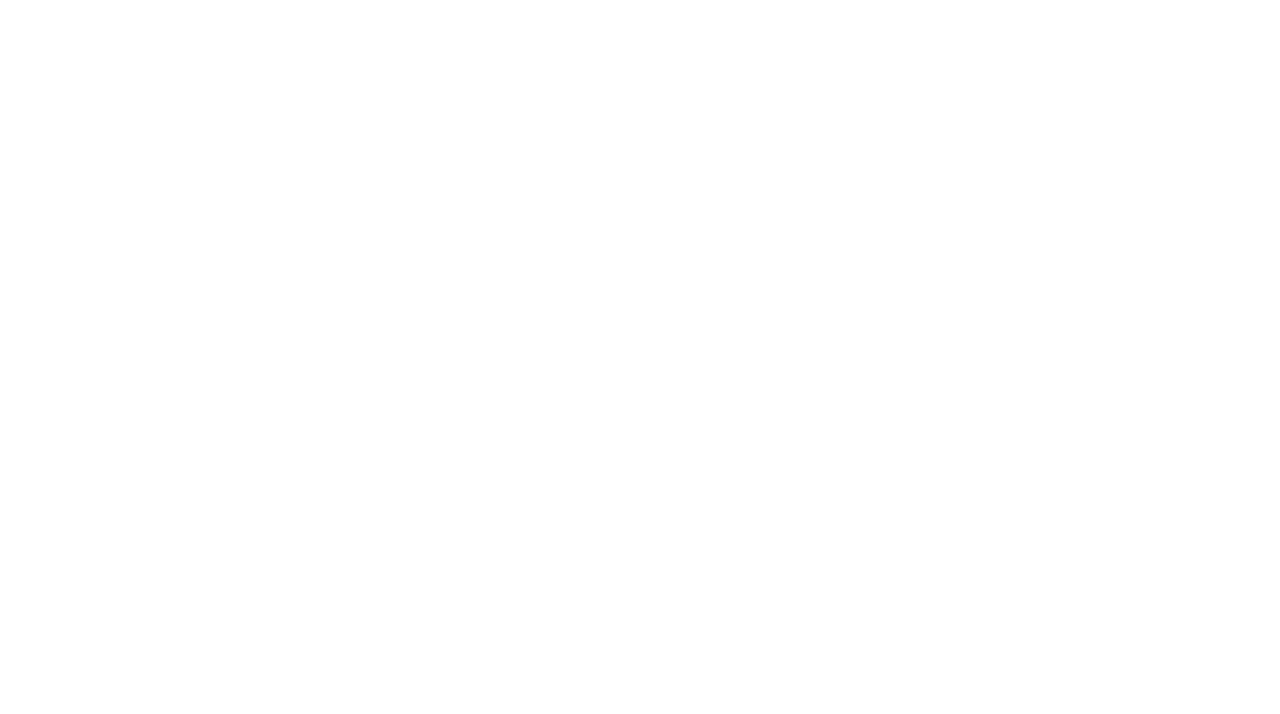
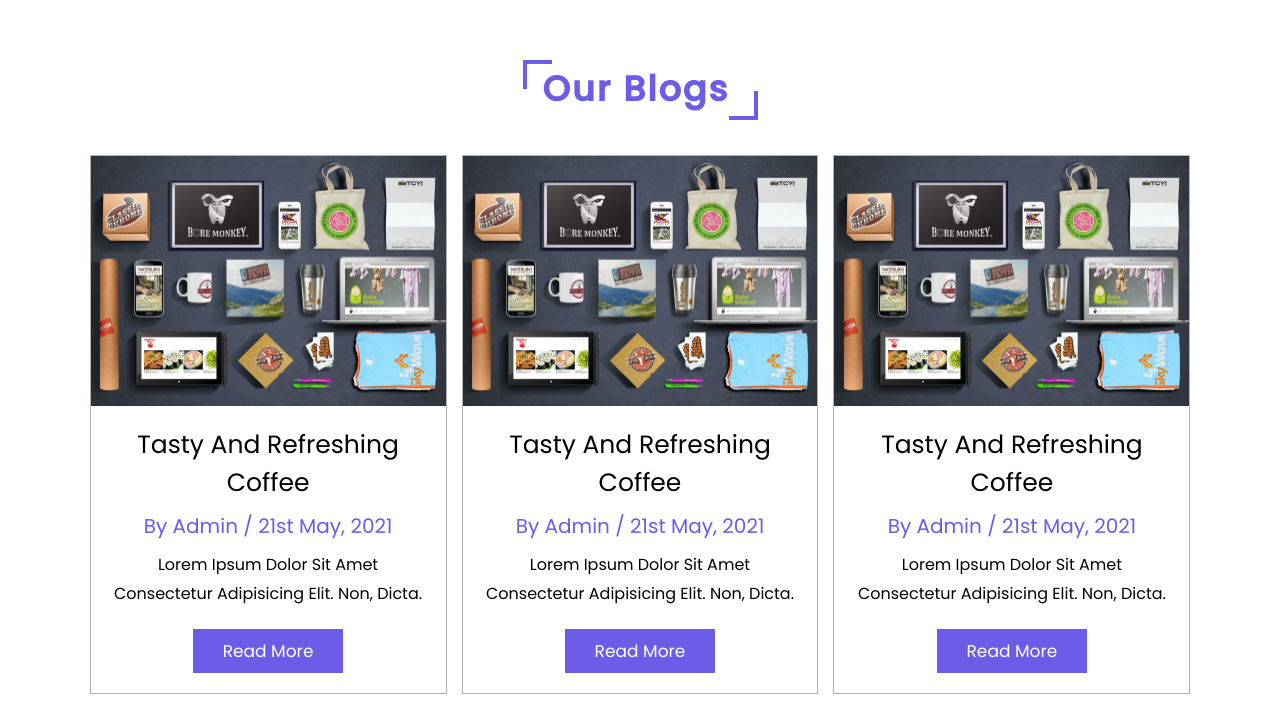
Before and after one commit to AartiJakhar/service-app, a Next.js app: page / in a window 1280 px wide. Shown: the part 1658-2372 px from the top of the page. Before the commit the page ends 1600 px from the top, so only its background shows below. Built offline with nearby package versions, Linux system fonts and the light colour scheme.

Commit message:
adding blogs page or slug page

```diff
--- /dev/null
+++ b/components/basicpage/Blogs.js
@@ -0,0 +1,17 @@
+import React from 'react'
+import Blogitem from '../cards/Blogitem'
+import styles from '../../styles/basicpage/Blogs.module.css'
+
+export default function Blog() {
+  return (
+    <section class={styles.blogs} id="blogs">
+<h1 className={`${styles.heading} heading`}>our blogs</h1>
+
+    <div class={styles.boxContainer}>
+    <Blogitem/>
+    <Blogitem/>
+    <Blogitem/>
+    </div>
+    </section>
+  )
+}
--- /dev/null
+++ b/components/cards/Blogitem.js
@@ -0,0 +1,19 @@
+import React from 'react'
+import styles from '../../styles/basicpage/Blogs.module.css'
+export default function Blogitem() {
+  return (
+
+        <div class={styles.box}>
+            <div class={styles.image}>
+                <img src="blog01.jpg" alt=""/>
+            </div>
+            <div class={styles.content}>
+                <a href="#" class={styles.title}>tasty and refreshing coffee</a>
+                <span>by admin / 21st may, 2021</span>
+                <p>Lorem ipsum dolor sit amet consectetur adipisicing elit. Non, dicta.</p>
+                <a href="#" class="btn">read more</a>
+            </div>
+        </div>
+
+  )
+}
--- a/pages/index.js
+++ b/pages/index.js
@@ -1,5 +1,6 @@
 import Head from 'next/head'
 import About from '../components/basicpage/About'
+import Blog from '../components/basicpage/Blogs'
 import Header from '../components/Header'
 
 export default function Home() {
@@ -14,6 +15,7 @@ export default function Home() {
       </Head>
       <Header/>
         <About/>
+        <Blog/>
 
 
     </>
--- /dev/null
+++ b/styles/basicpage/Blogs.module.css
@@ -0,0 +1,62 @@
+.blogs{
+    padding: 2rem 7%;
+}
+.blogs .boxContainer{
+    display: grid;
+    text-align: center;
+    grid-template-columns: repeat(auto-fit, minmax(30rem, 1fr));
+    gap:1.5rem;
+}
+
+.blogs .boxContainer .box{
+    border:var(--border);
+}
+
+.blogs .boxContainer .box .image{
+    height: 25rem;
+    overflow:hidden;
+    width: 100%;
+}
+
+.blogs .boxContainer .box .image img{
+    height: 100%;
+    object-fit: cover;
+    width: 100%;
+}
+
+.blogs .boxContainer .box:hover .image img{
+    transform: scale(1.2);
+}
+
+.blogs .boxContainer .box .content{
+    padding:2rem;
+}
+
+.blogs .boxContainer .box .content .title{
+    font-size: 2.5rem;
+    line-height: 1.5;
+    color:black;
+}
+
+.blogs .boxContainer .box .content .title:hover{
+    color:var(--color);
+}
+
+.blogs .boxContainer .box .content span{
+    color:var(--color);
+    display: block;
+    padding-top: 1rem;
+    font-size: 2rem;
+}
+
+.blogs .boxContainer .box .content p{
+    font-size: 1.6rem;
+    line-height: 1.8;
+    color:black;
+    padding:1rem 0;
+}
+.heading{
+    display: block !important;
+    width: 19.5rem !important;
+    margin: 4rem auto !important;
+}
--- a/styles/globals.css
+++ b/styles/globals.css
@@ -2,6 +2,7 @@
 
 :root{
   --color:#6C5CE7;
+  --border:.1rem solid rgba(0, 0, 0, 0.3);
 }
 
 *{
@@ -25,3 +26,50 @@ body{
   html{
     font-size: 50%;
   }}
+
+
+
+  .heading{
+    margin:2rem;
+    padding-top: 6rem;
+    display: inline-block;
+    font-size: 3.5rem;
+    color:var(--color);
+    position: relative;
+    letter-spacing: .2rem;
+  }
+
+  .heading::before, .heading::after{
+    content: '';
+    position: absolute;
+    height: 2.5rem;
+    width: 2.5rem;
+    border-top:.4rem solid var(--color);
+    border-left:.4rem solid var(--color);
+  }
+
+  .heading::before{
+    top:5.8rem; left: -2rem;
+  }
+
+  .heading::after{
+    bottom:-.5rem; right: -2rem;
+    transform: rotate(180deg);
+  }
+
+  .btn{
+    margin-top: 1rem;
+    display: inline-block;
+    padding:.9rem 3rem;
+    font-size: 1.7rem;
+    color:#fff;
+    background: var(--color);
+    cursor: pointer;
+    border: none;
+
+  }
+
+  .btn:hover{
+    letter-spacing: .2rem;
+    opacity: .8;
+  }
```
Also changed, not shown: components/Navbar.js (+5 -2 lines), pages/blog/[slug].js (added, +7 -0 lines), public/blog-1.jpeg (added), public/blog01.jpg (added).
